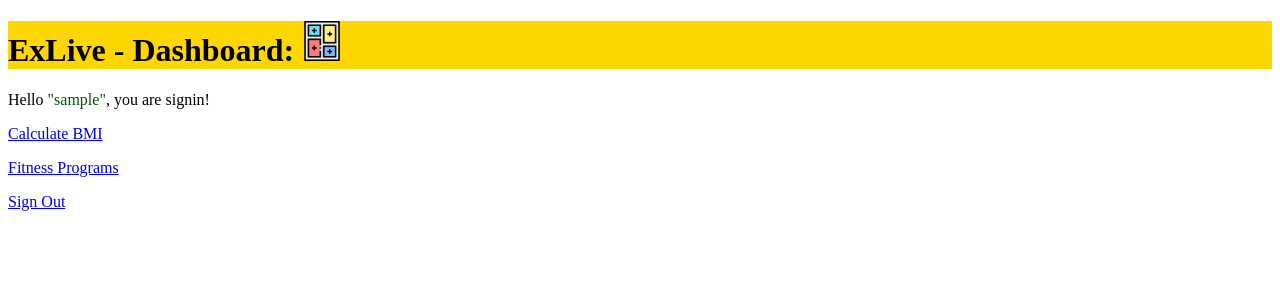
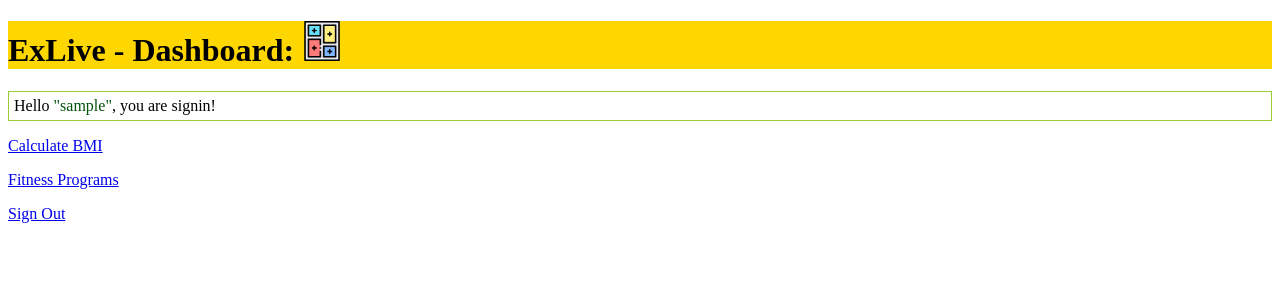
Before and after one commit to AminAvan/my-workout-app, a Flask app: page /dashboard in a window 1280 px wide. Shown: the top 300 px of the page. Run offline with Flask 3, Linux system fonts and the light colour scheme; the visitor is signed in with stand-in values (Sample User, id 1); some libraries are stand-ins or nearby versions.

Commit message:
change 123

```diff
--- a/templates/dashboard_page.html
+++ b/templates/dashboard_page.html
@@ -10,7 +10,12 @@
         <span>ExLive - Dashboard:</span>
         <img src="/static/images/dashboard.png" alt="Example Image" width="40" height="40" style="display: inline-block;">
     </h1>
-    <p>Hello <span style="color: rgb(1, 82, 9);">"{{usr_nme}}"</span>, you are signin!</p>
+
+    <p style="border: 1px solid yellowgreen; padding: 5px; font-size: 20;">
+        Hello <span style="color: rgb(1, 82, 9);">"{{usr_nme}}"</span>, you are signin!
+    </p>
+
+
     <p><a href="{{url_for('user_bmi')}}">Calculate BMI</a></p>
     <p><a href="{{url_for('user_fitness_program')}}">Fitness Programs</a></p>
     <p><a href="{{url_for('user_signout')}}">Sign Out</a></p>
```
